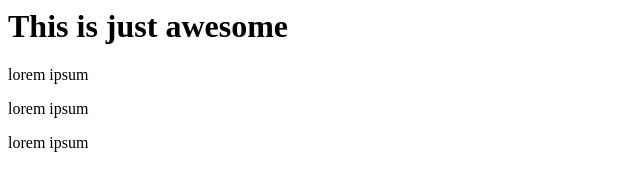
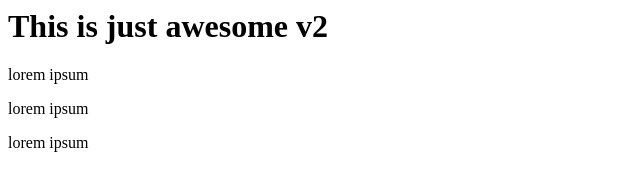
Before and after one commit to tahonen/gitflow-container-action, a plain HTML site: page index.html in a window 1280 px wide. Shown: the full height of the page, 0-640 px from the left. Drawn offline with Linux system fonts and the light colour scheme.

Commit message:
version bump

```diff
--- a/index.html
+++ b/index.html
@@ -3,7 +3,7 @@
     <title>Foobar</title>
 </head>
 <body>
-<h1>This is just awesome</h1>
+<h1>This is just awesome v2</h1>
 <p>lorem ipsum</p>
 <p>lorem ipsum</p>
 <p>lorem ipsum</p>
```
